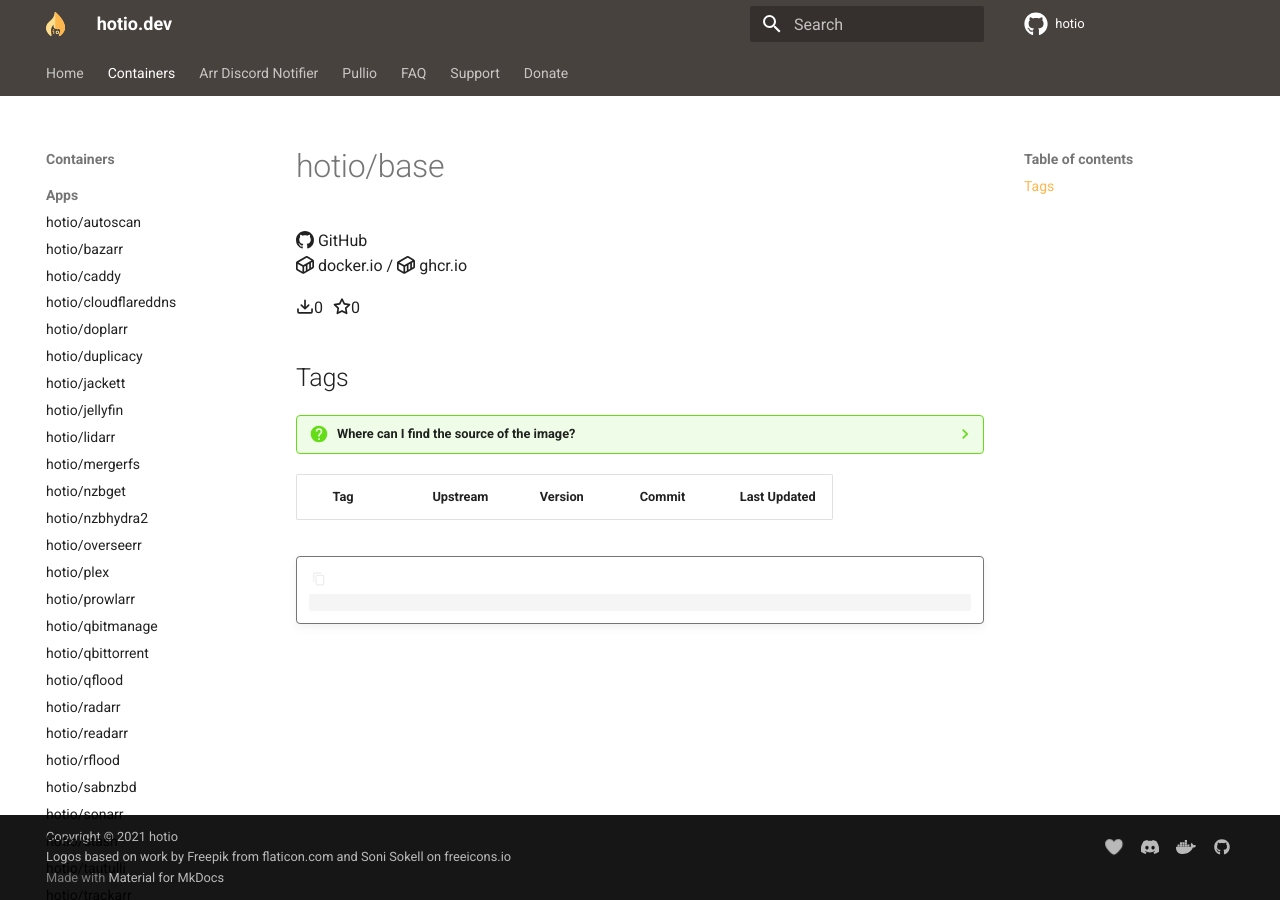
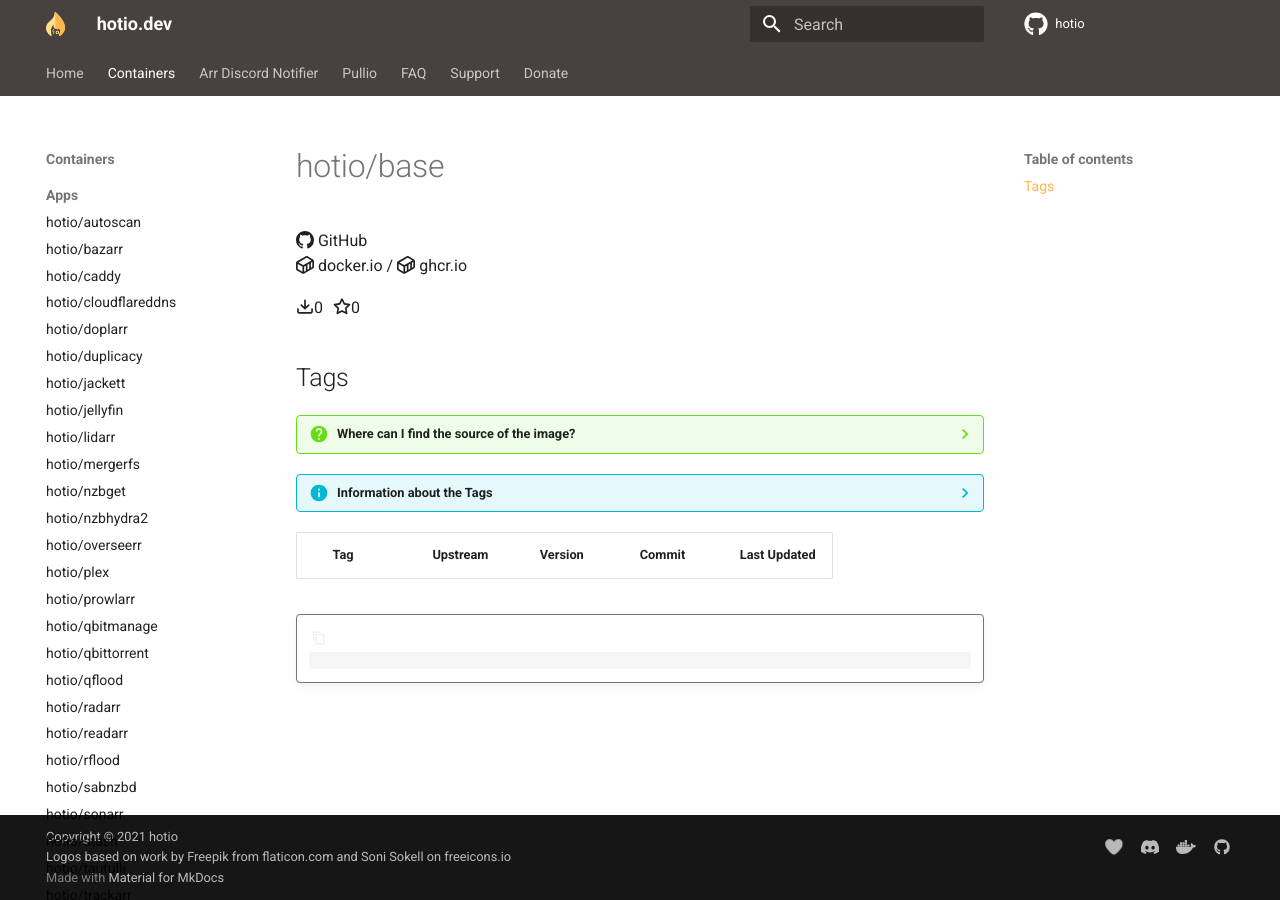
Before and after one commit to hotio/website, an MkDocs documentation site: the page built from docs/containers/base.md, in a window 1280 px wide. Built offline with MkDocs 1.6.1 and Material for MkDocs 9.7.7, drawn with Linux system fonts in a browser that asks for light colours; some of the changed lines change nothing that is shown.

Commit message:
add info about tags table

```diff
--- a/includes/tags.md
+++ b/includes/tags.md
@@ -1,10 +1,16 @@
 ## Tags
 
 ??? question "Where can I find the source of the image?"
+
     You can click the tag name to go to the source on GitHub for that particular tag. Every tag has its own branch.
     The `master` branch is used as a landing page and to store some statistics used by this page to populate the table.
     Temporary tags/branches might not show up in the table, but are also generally not for end-user consumption.
     Clicking the commit sha brings you to the exact source of that commit.
+
+??? info "Information about the Tags"
+
+    The following table shows all available info about the tags as it is currently known in the Git repository.
+    If an image build fails for whatever reason, the information will be incorrect until the next build that doesn't fail.
 
 <table id= "tags-table">
   <thead>
```
